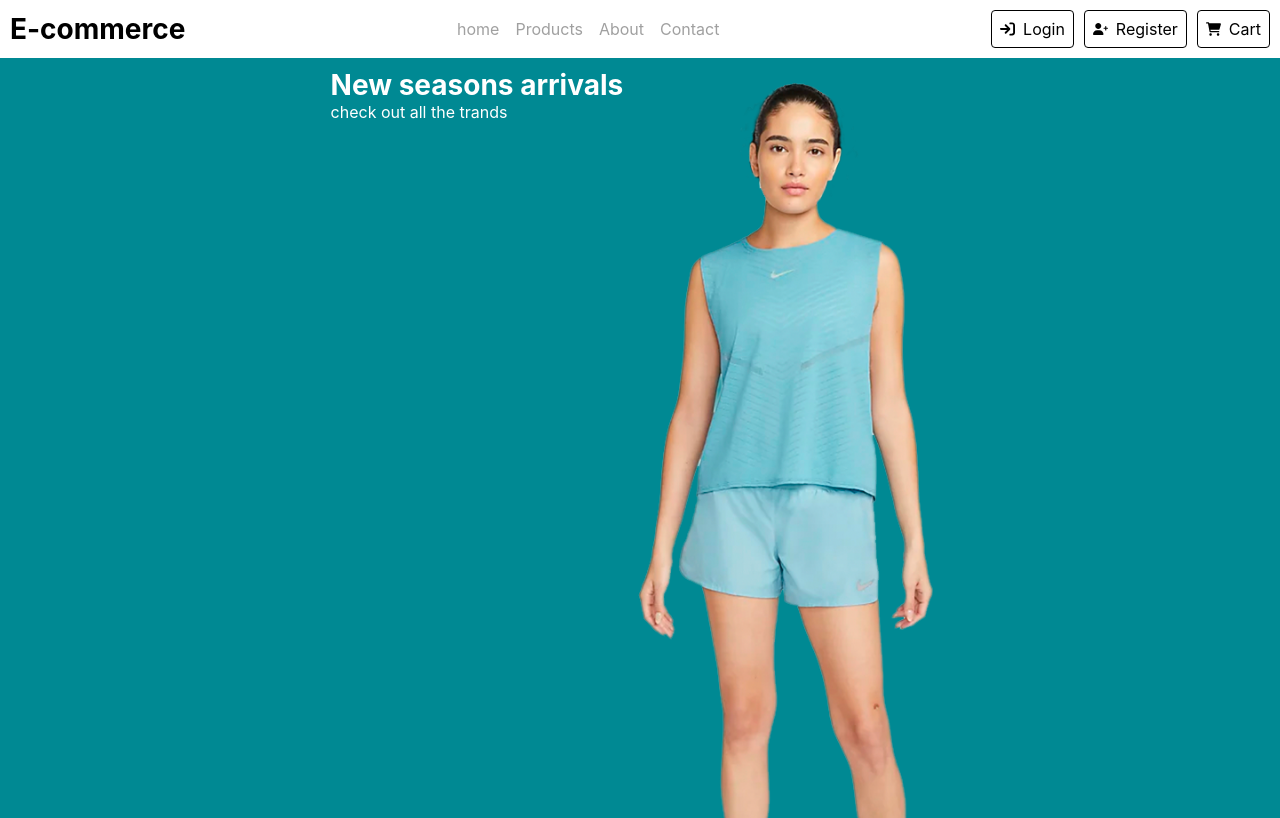
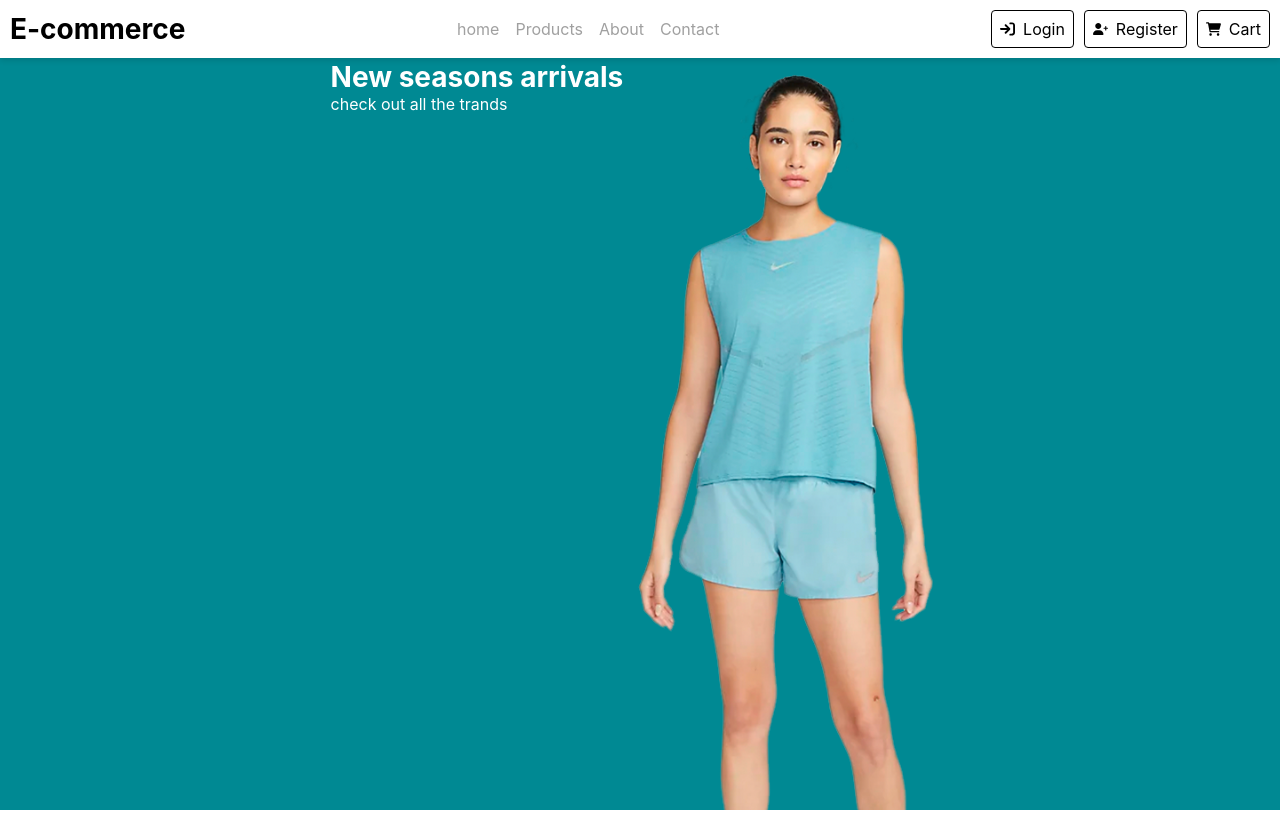
Before and after one commit to AleShini92/e-commerce, a React (Create React App) app: page /header in a window 1280 px wide. Built offline with nearby package versions, Linux system fonts and the light colour scheme.

Commit message:
fixed navbar

```diff
--- a/src/component/styles/Header.scss
+++ b/src/component/styles/Header.scss
@@ -1,6 +1,8 @@
 .wrapper-header {
     height: 95vh;
     overflow: hidden;
+    position: absolute;
+    inset: 50px 0 0 0;
 
     figure {
         display: flex;
--- a/src/component/styles/Navbar.scss
+++ b/src/component/styles/Navbar.scss
@@ -1,5 +1,9 @@
 nav {
+    background: $_white;
     box-shadow: 0 3px 5px rgba($color: $_black, $alpha: .10);
+    position: fixed;
+    top: 0;
+    z-index: 1;
 }
 
 .menu {
```
